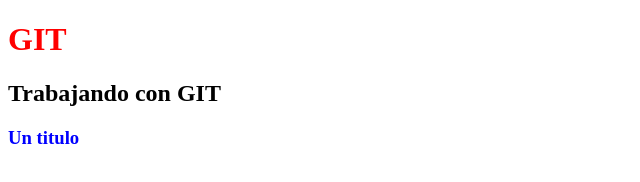
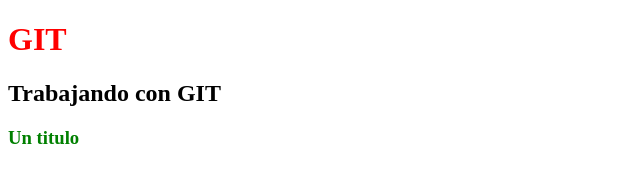
Before and after one commit to PaolaCantero/Ejemplo, a plain HTML site: page index.html in a window 1280 px wide. Shown: the full height of the page, 0-640 px from the left. Drawn offline with Linux system fonts and the light colour scheme.

Commit message:
borre colores

```diff
--- a/estilos.css
+++ b/estilos.css
@@ -3,10 +3,10 @@
 }
 
 h2{
-    color:black
+    color:black;
     border-color: blueviolet;
 }
 
 h3{
-    color: blue;
+    color: green;
 }
```
